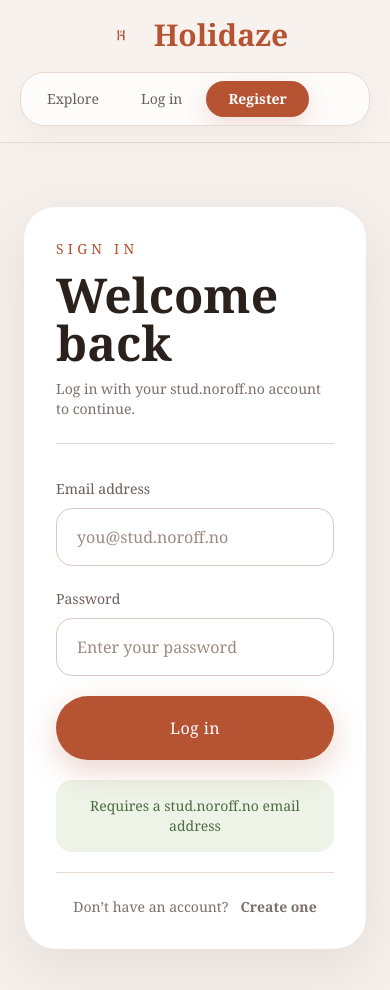
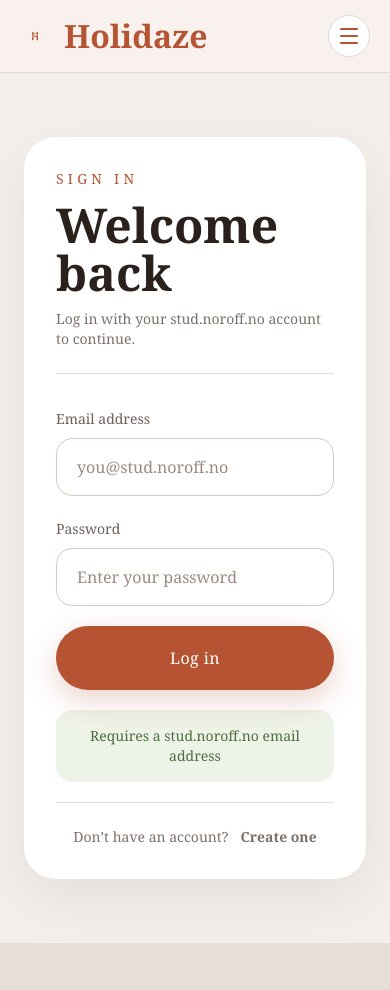
Before and after one commit to helena-cruse/HolidazeEP2, a React (Vite) app: page /login in a window 390 px wide. Shown: the top 990 px of the page. After the commit the page ends 943 px from the top, so only its background shows below. Built offline with nearby package versions, Linux system fonts and the light colour scheme.

Commit message:
added hamburger menu

```diff
--- a/src/components/Header.jsx
+++ b/src/components/Header.jsx
@@ -1,3 +1,4 @@
+import { useState } from "react";
 import { Link, useNavigate } from "react-router-dom";
 
 import { load, remove } from "../utils/storage";
@@ -6,36 +7,60 @@ import logo from "../../public/assets/media/HolidazeLogo.png";
 export default function Header() {
   const navigate = useNavigate();
   const user = load("user");
+  const [menuOpen, setMenuOpen] = useState(false);
 
   function handleLogout() {
     remove("user");
     remove("apiKey");
+    setMenuOpen(false);
     navigate("/");
+  }
+
+  function closeMenu() {
+    setMenuOpen(false);
   }
 
   return (
     <header className="site-header">
       <div className="site-header-inner">
-        <Link to="/" className="site-logo-link">
+        <Link to="/" className="site-logo-link" onClick={closeMenu}>
           <img src={logo} alt="Holidaze logo" className="site-logo-image" />
-
           <span className="site-logo-text">Holidaze</span>
         </Link>
 
-        <nav className="site-nav">
-          <Link to="/" className="site-nav-link">
+        <button
+          type="button"
+          className="mobile-menu-button"
+          onClick={() => setMenuOpen((current) => !current)}
+          aria-label="Toggle menu"
+        >
+          <span />
+          <span />
+          <span />
+        </button>
+
+        <nav className={`site-nav ${menuOpen ? "site-nav-open" : ""}`}>
+          <Link to="/" className="site-nav-link" onClick={closeMenu}>
             Explore
           </Link>
 
           {user?.venueManager && (
-            <Link to="/create-venue" className="site-nav-link">
+            <Link
+              to="/create-venue"
+              className="site-nav-link"
+              onClick={closeMenu}
+            >
               Create Venue
             </Link>
           )}
 
           {user ? (
             <>
-              <Link to={`/profile/${user.name}`} className="site-nav-primary">
+              <Link
+                to={`/profile/${user.name}`}
+                className="site-nav-primary"
+                onClick={closeMenu}
+              >
                 Profile
               </Link>
 
@@ -49,11 +74,15 @@ export default function Header() {
             </>
           ) : (
             <>
-              <Link to="/login" className="site-nav-link">
+              <Link to="/login" className="site-nav-link" onClick={closeMenu}>
                 Log in
               </Link>
 
-              <Link to="/register" className="site-nav-primary">
+              <Link
+                to="/register"
+                className="site-nav-primary"
+                onClick={closeMenu}
+              >
                 Register
               </Link>
             </>
--- a/src/index.css
+++ b/src/index.css
@@ -28,6 +28,7 @@ html {
 body {
   margin: 0;
   min-width: 320px;
+  overflow-x: hidden;
   background: var(--sand);
   color: var(--text);
   font-family: Georgia, "Times New Roman", serif;
@@ -37,6 +38,7 @@ body {
 
 #root {
   min-height: 100vh;
+  overflow-x: hidden;
 }
 
 a {
@@ -80,7 +82,7 @@ img {
 .site-header {
   width: 100%;
   border-bottom: 1px solid var(--border);
-  background: rgba(248, 242, 238, 0.96);
+  background: rgba(248, 242, 238, 0.97);
   position: sticky;
   top: 0;
   z-index: 100;
@@ -121,7 +123,7 @@ img {
   align-items: center;
   gap: 6px;
   border: 1px solid var(--border);
-  background: rgba(255, 255, 255, 0.78);
+  background: rgba(255, 255, 255, 0.82);
   padding: 8px;
   border-radius: 999px;
   box-shadow: 0 10px 30px rgba(0, 0, 0, 0.04);
@@ -162,6 +164,26 @@ img {
   background: var(--brand-dark);
 }
 
+.mobile-menu-button {
+  display: none;
+  width: 46px;
+  height: 46px;
+  border: 1px solid var(--border);
+  border-radius: 999px;
+  background: white;
+  align-items: center;
+  justify-content: center;
+  flex-direction: column;
+  gap: 5px;
+}
+
+.mobile-menu-button span {
+  width: 18px;
+  height: 2px;
+  border-radius: 999px;
+  background: var(--brand);
+}
+
 /* HOME HERO */
 
 .hero-copy-panel {
@@ -179,6 +201,8 @@ img {
     minmax(150px, 1fr)
     minmax(130px, 0.8fr)
     160px;
+  overflow: hidden;
+  border-radius: 32px;
 }
 
 .hero-search-field {
@@ -187,13 +211,14 @@ img {
   border-right: 1px solid var(--border);
 }
 
+.hero-search-field:focus-within,
 .hero-search-field:focus {
   background: #fffaf7;
 }
 
 .hero-search-button {
   min-height: 72px;
-  border-radius: 0;
+  border-radius: 0 32px 32px 0;
 }
 
 .venue-grid {
@@ -219,64 +244,91 @@ img {
 
   .hero-search-button {
     grid-column: span 2;
+    border-radius: 0 0 32px 32px;
   }
 }
 
 /* MOBILE */
-.hero-search-button {
-  min-height: 72px;
-  border-radius: 0 32px 32px 0;
-}
 
-@media (max-width: 1200px) {
-  .hero-search-button {
-    grid-column: span 2;
-    border-radius: 0 0 32px 32px;
+@media (max-width: 820px) {
+  .site-header {
+    position: sticky;
+    top: 0;
+  }
+
+  .site-header-inner {
+    padding: 16px 22px;
+    flex-direction: row;
+    align-items: center;
+    justify-content: space-between;
+    gap: 14px;
+  }
+
+  .site-logo-link {
+    justify-content: flex-start;
+  }
+
+  .site-logo-image {
+    width: 34px;
+    height: 34px;
+  }
+
+  .site-logo-text {
+    font-size: 34px;
+  }
+
+  .mobile-menu-button {
+    display: flex;
+    flex-shrink: 0;
+  }
+
+  .site-nav {
+    display: none;
+    position: absolute;
+    top: 78px;
+    left: 20px;
+    right: 20px;
+    width: auto;
+    flex-direction: column;
+    align-items: stretch;
+    gap: 8px;
+    border-radius: 28px;
+    padding: 14px;
+    background: rgba(255, 255, 255, 0.98);
+    box-shadow: 0 18px 50px rgba(0, 0, 0, 0.12);
+    z-index: 200;
+  }
+
+  .site-nav.site-nav-open {
+    display: flex;
+  }
+
+  .site-nav-link,
+  .site-nav-button,
+  .site-nav-primary {
+    width: 100%;
+    text-align: center;
+    padding: 15px 18px;
+  }
+
+  .hero-copy-panel {
+    margin-top: 20px;
+    padding: 30px 22px;
+    border-radius: 28px;
+  }
+
+  .hero-copy-panel h1 {
+    font-size: 52px;
+    line-height: 1.05;
+  }
+
+  .hero-copy-panel p:last-child {
+    font-size: 22px;
+    line-height: 1.45;
   }
 }
 
 @media (max-width: 700px) {
-  .hero-search-button {
-    grid-column: auto;
-    border-radius: 0 0 32px 32px;
-  }
-}
-
-@media (max-width: 820px) {
-  .site-header-inner {
-    padding: 16px 20px;
-    flex-direction: column;
-    align-items: stretch;
-    gap: 18px;
-  }
-
-  .site-logo-link {
-    justify-content: center;
-  }
-
-  .site-logo-image {
-    width: 38px;
-    height: 38px;
-  }
-
-  .site-logo-text {
-    font-size: 30px;
-  }
-
-  .site-nav {
-    width: 100%;
-    overflow-x: auto;
-    justify-content: flex-start;
-    border-radius: 24px;
-  }
-}
-
-@media (max-width: 700px) {
-  .hero-copy-panel {
-    padding: 28px 20px;
-    border-radius: 26px;
-  }
-
   .hero-search-form,
   .venue-grid {
     grid-template-columns: 1fr;
@@ -285,28 +337,42 @@ img {
   .hero-search-field {
     border-right: 0;
     border-bottom: 1px solid var(--border);
+    min-height: 72px;
+    padding-left: 28px;
+    padding-right: 28px;
   }
 
   .hero-search-button {
     grid-column: auto;
+    min-height: 72px;
     border-radius: 0 0 32px 32px;
   }
+}
 
-  .hero-search-field,
-  .hero-search-button {
-    min-height: 64px;
+@media (max-width: 520px) {
+  .site-header-inner {
+    padding: 15px 20px;
+  }
+
+  .site-logo-image {
+    width: 30px;
+    height: 30px;
+  }
+
+  .site-logo-text {
+    font-size: 32px;
+  }
+
+  .mobile-menu-button {
+    width: 42px;
+    height: 42px;
+  }
+
+  .hero-copy-panel h1 {
+    font-size: 46px;
+  }
+
+  .hero-copy-panel p:last-child {
+    font-size: 20px;
   }
 }
-.hero-search-field[type="date"] {
-  position: relative;
-  z-index: 2;
-  cursor: pointer;
-  appearance: auto;
-  -webkit-appearance: auto;
-}
-
-.hero-search-field[type="date"]::-webkit-calendar-picker-indicator {
-  opacity: 1;
-  cursor: pointer;
-  pointer-events: auto;
-}
```
Also changed, not shown: src/pages/VenueDetails.jsx (+63 -16 lines).
